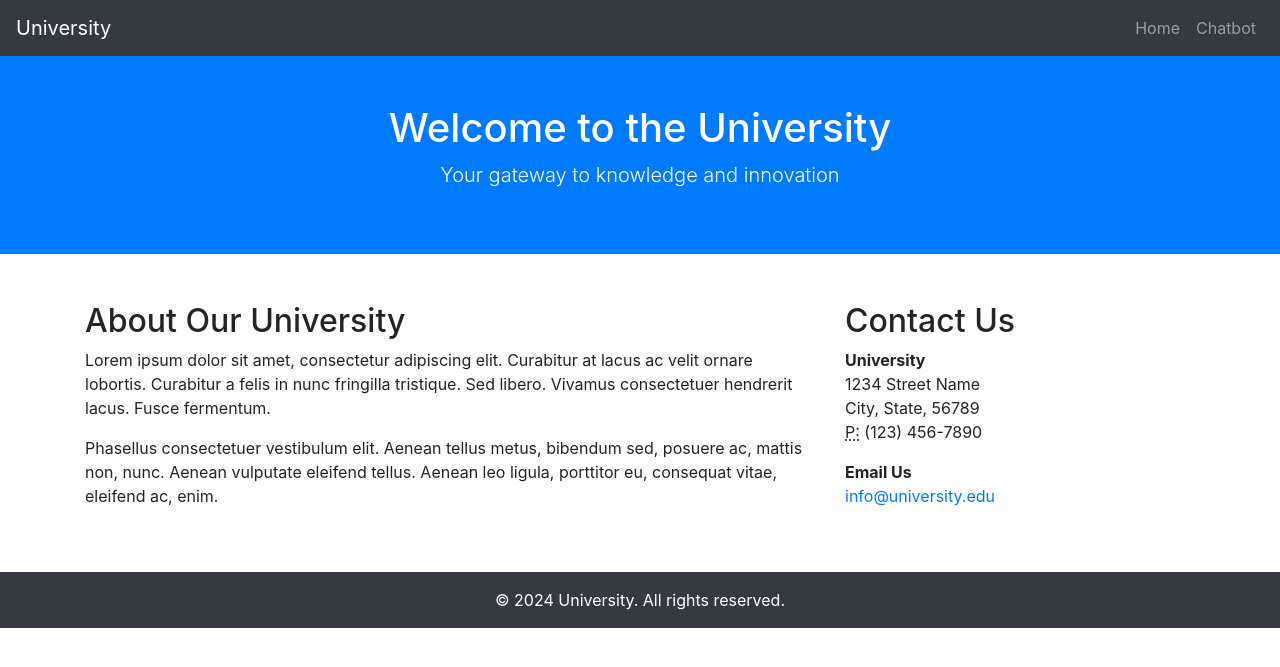
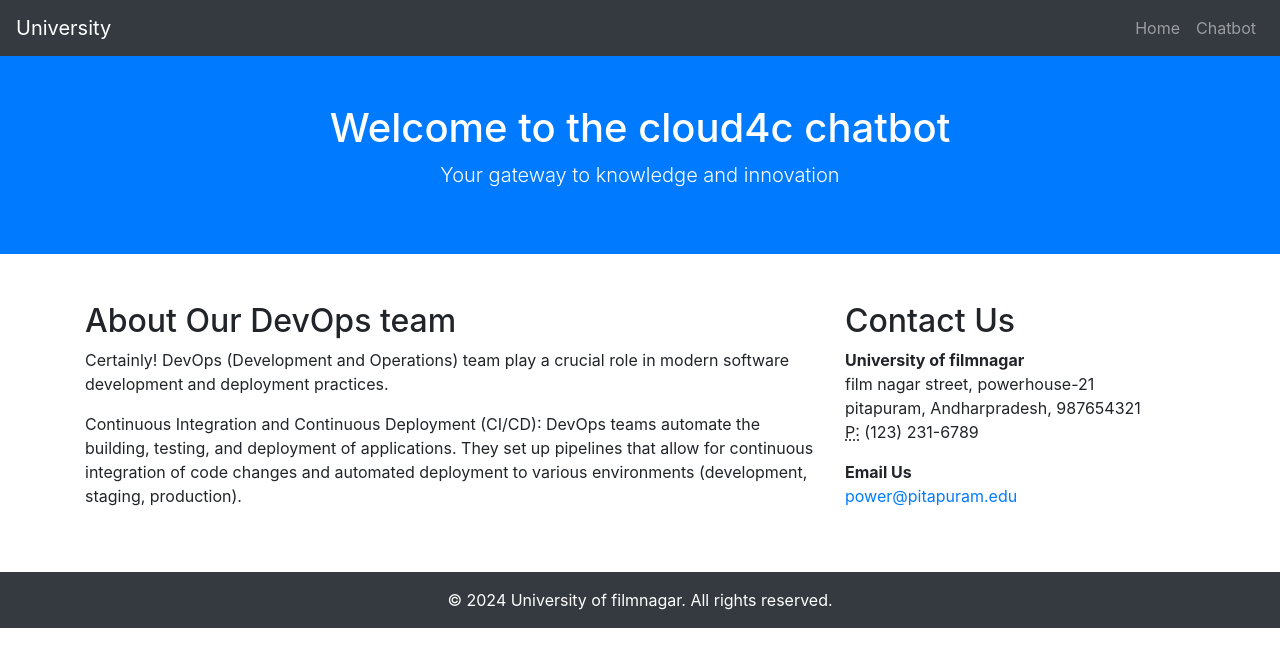
Before and after one commit to pavan8184/university_chatbot, a Flask app: page / in a window 1280 px wide. Shown: the top 667 px of the page. Run offline with Flask 3, Linux system fonts and the light colour scheme; some libraries are stand-ins or nearby versions.

Commit message:
Update index.html
modified

```diff
--- a/templates/index.html
+++ b/templates/index.html
@@ -29,7 +29,7 @@
 <!-- Header Section -->
 <header class="bg-primary text-white text-center py-5">
 <div class="container">
-<h1>Welcome to the University</h1>
+<h1>Welcome to the cloud4c chatbot</h1>
 <p class="lead">Your gateway to knowledge and innovation</p>
 </div>
 </header>
@@ -38,21 +38,22 @@
 <div class="container my-5">
 <div class="row">
 <div class="col-md-8">
-<h2>About Our University</h2>
-<p>Lorem ipsum dolor sit amet, consectetur adipiscing elit. Curabitur at lacus ac velit ornare lobortis. Curabitur a felis in nunc fringilla tristique. Sed libero. Vivamus consectetuer hendrerit lacus. Fusce fermentum.</p>
-<p>Phasellus consectetuer vestibulum elit. Aenean tellus metus, bibendum sed, posuere ac, mattis non, nunc. Aenean vulputate eleifend tellus. Aenean leo ligula, porttitor eu, consequat vitae, eleifend ac, enim.</p>
+<h2>About Our DevOps team</h2>
+<p>Certainly! DevOps (Development and Operations) team play a crucial role in modern software development and deployment practices. </p>
+<p>Continuous Integration and Continuous Deployment (CI/CD):
+DevOps teams automate the building, testing, and deployment of applications. They set up pipelines that allow for continuous integration of code changes and automated deployment to various environments (development, staging, production).</p>
 </div>
 <div class="col-md-4">
 <h2>Contact Us</h2>
 <address>
-<strong>University</strong><br>
-                1234 Street Name<br>
-                City, State, 56789<br>
-<abbr title="Phone">P:</abbr> (123) 456-7890
+<strong>University of filmnagar</strong><br>
+                film nagar street, powerhouse-21<br>
+                pitapuram, Andharpradesh, 987654321<br>
+<abbr title="Phone">P:</abbr> (123) 231-6789
 </address>
 <address>
 <strong>Email Us</strong><br>
-<a href="mailto:#">info@university.edu</a>
+<a href="mailto:#">power@pitapuram.edu</a>
 </address>
 </div>
 </div>
@@ -60,7 +61,7 @@
 
 <!-- Footer -->
 <footer class="bg-dark text-white text-center py-3">
-<p class="mb-0">© 2024 University. All rights reserved.</p>
+<p class="mb-0">© 2024 University of filmnagar. All rights reserved.</p>
 </footer>
 
 <script src="https://code.jquery.com/jquery-3.5.1.slim.min.js"></script>
```
